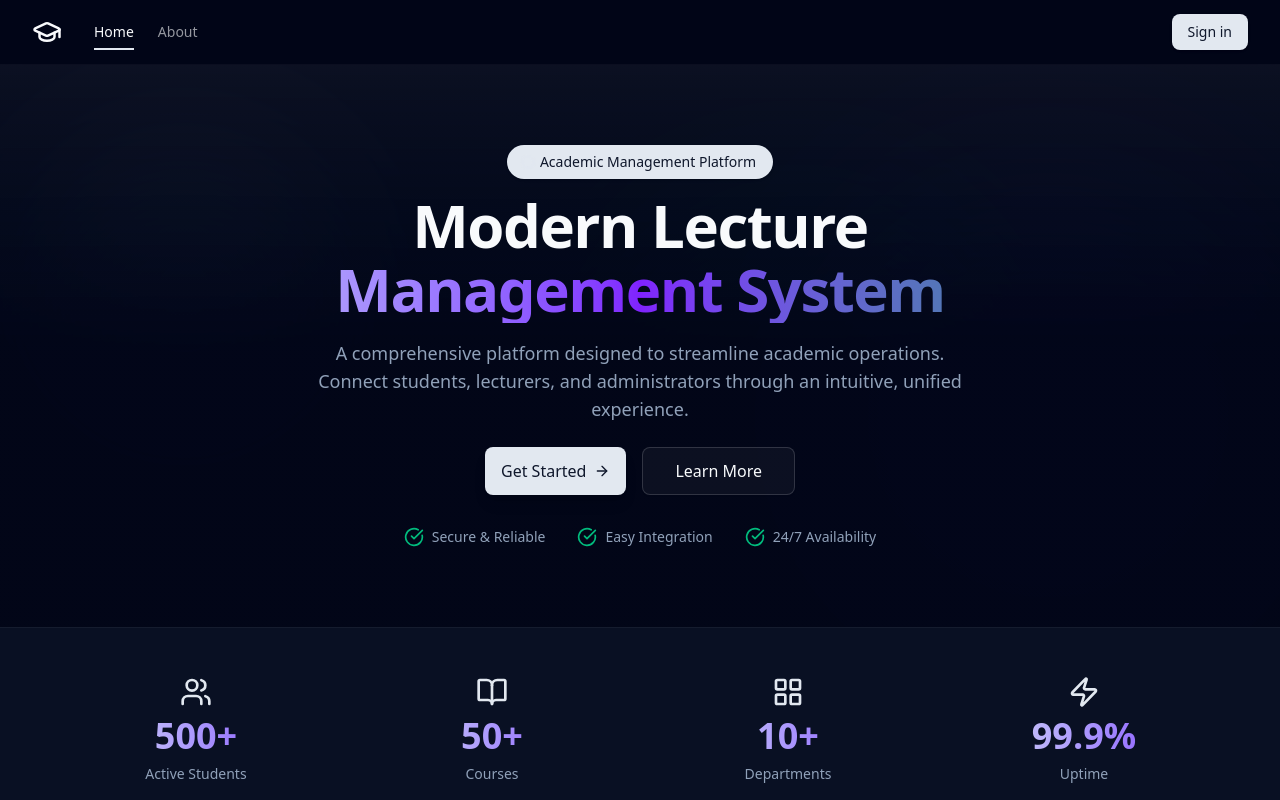
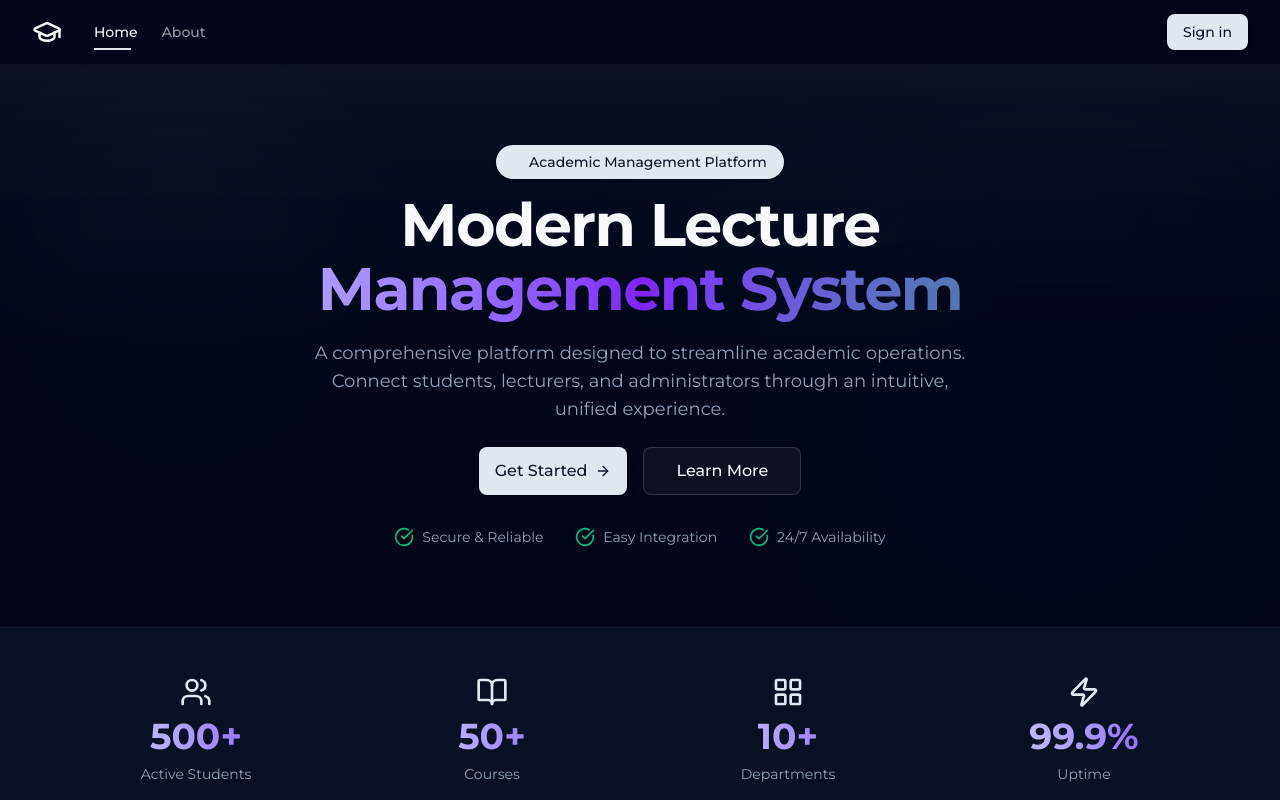
Before and after one commit to li-zck/lecture-management, a Next.js app: page / in a window 1280 px wide. Shown: the top 800 px of the page. Built offline with nearby package versions, Linux system fonts and the light colour scheme; no server answers.

Commit message:
chore: update middleware and main pages

```diff
--- a/app/globals.css
+++ b/app/globals.css
@@ -6,8 +6,8 @@
 @theme inline {
   --color-background: var(--background);
   --color-foreground: var(--foreground);
-  --font-sans: var(--font-roboto-sans);
-  --font-mono: var(--font-roboto-mono);
+  --font-sans: var(--font-montserrat);
+  --font-mono: var(--font-montserrat);
   --color-sidebar-ring: var(--sidebar-ring);
   --color-sidebar-border: var(--sidebar-border);
   --color-sidebar-accent-foreground: var(--sidebar-accent-foreground);
@@ -118,7 +118,7 @@
   }
 
   body {
-    @apply bg-background text-foreground;
+    @apply bg-background text-foreground font-sans;
   }
 }
 
--- a/app/layout.tsx
+++ b/app/layout.tsx
@@ -1,16 +1,18 @@
 import type { Metadata } from "next";
-import { Roboto } from "next/font/google";
+import { Montserrat } from "next/font/google";
 import "./globals.css";
 import RootProviders from "./providers";
 
-const robotoMono = Roboto({
-  variable: "--font-roboto-mono",
+const montserrat = Montserrat({
+  variable: "--font-montserrat",
   subsets: ["latin"],
+  weight: ["300", "400", "500", "600", "700", "800"],
+  display: "swap",
 });
 
 export const metadata: Metadata = {
-  title: "Lecture Management Site",
-  description: "Build with Nextjs",
+  title: "Lecture Management System",
+  description: "Build with Nextjs 16.1.4",
 };
 
 export default function RootLayout({
@@ -20,7 +22,7 @@ export default function RootLayout({
 }>) {
   return (
     <html lang="en" suppressHydrationWarning>
-      <body className={`${robotoMono.variable} antialiased`}>
+      <body className={`${montserrat.variable} antialiased`}>
         <RootProviders>{children}</RootProviders>
       </body>
     </html>
--- a/proxy.ts
+++ b/proxy.ts
@@ -42,19 +42,8 @@ const hasRequiredRole = (req: NextRequest, requiredRole: string): boolean => {
 		return false;
 	}
 
-  console.log(
-    "Middleware: Raw token (first 50 chars):",
-    accessToken?.substring(0, 50),
-  );
-
 	try {
 		const decoded = decodeAccessToken(accessToken);
-    console.log(
-      "Middleware: Decoded token:",
-      JSON.stringify(decoded),
-      "Required:",
-      requiredRole,
-    );
 
 		// Case insensitive check
 		return decoded?.role?.toLowerCase() === requiredRole.toLowerCase();
```
Lines whose indentation alone changed are shown as unchanged.
